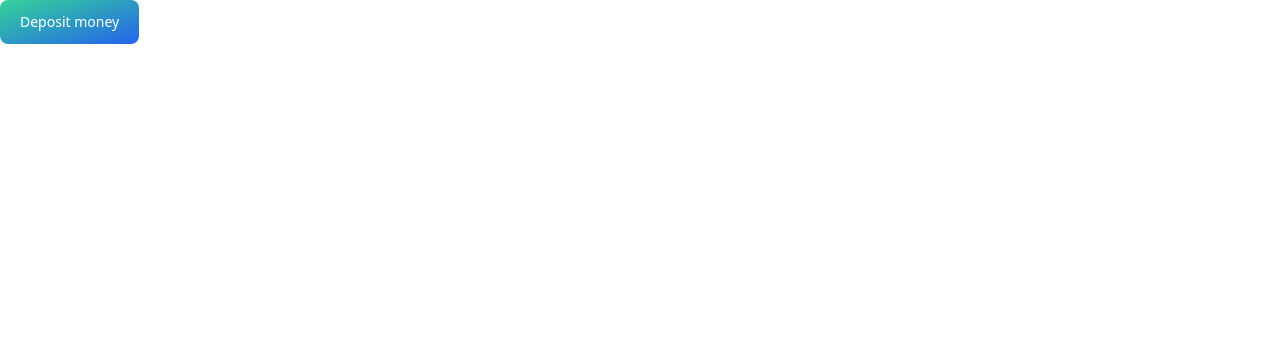
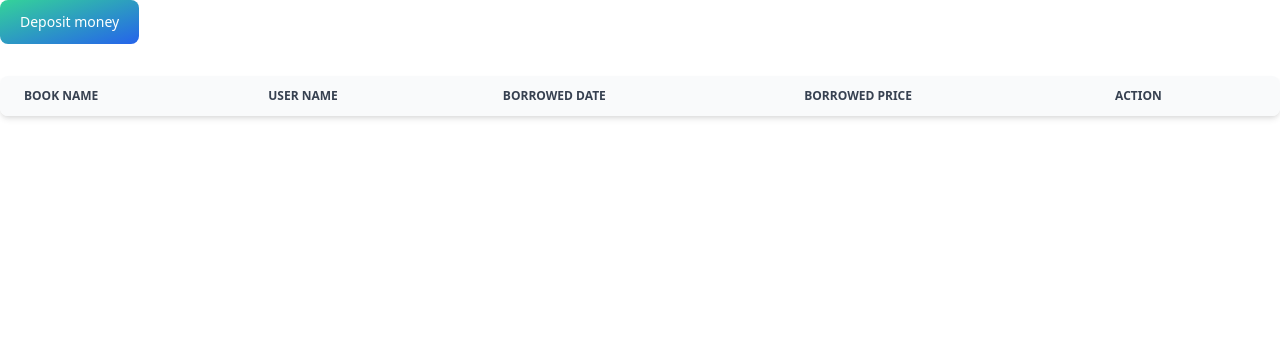
Before and after one commit to H-M-Nizum/library_management, a Django app: page /users/profile/ in a window 1280 px wide. Shown: the part 78-420 px from the top of the page. Run offline with Django 5.2, Linux system fonts and the light colour scheme; a user stored in the database is signed in; data comes from the database, SQL or seed files in the repository; lists and menus that the app fills with data are empty.

Commit message:
profile, see all book , details and return book

```diff
--- a/library_user/admin.py
+++ b/library_user/admin.py
@@ -2,5 +2,5 @@ from django.contrib import admin
 from . import models
 # Register your models here.
 admin.site.register(models.UserAccountModel)
-admin.site.register(models.BorrowedBook)
+admin.site.register(models.BorrowedBookModel)
 admin.site.register(models.Comment)
--- a/library_user/models.py
+++ b/library_user/models.py
@@ -11,8 +11,8 @@ class UserAccountModel(models.Model):
     def __str__(self):
         return str(self.account_no)
 
-class BorrowedBook(models.Model):
-    user = models.ForeignKey(UserAccountModel, on_delete=models.CASCADE)
+class BorrowedBookModel(models.Model):
+    user = models.ForeignKey(User, on_delete=models.CASCADE)
     book = models.ForeignKey(BookModel, on_delete=models.CASCADE)
     borrowed_date = models.DateTimeField(auto_now_add=True)
 
--- a/library_user/templates/profile.html
+++ b/library_user/templates/profile.html
@@ -13,6 +13,53 @@
 
 
 
+<div class="relative overflow-x-auto shadow-md sm:rounded-lg">
+    <table class="w-full text-sm text-left rtl:text-right text-gray-500 dark:text-gray-400">
+        <thead class="text-xs text-gray-700 uppercase bg-gray-50 dark:bg-gray-700 dark:text-gray-400">
+            <tr>
+                <th scope="col" class="px-6 py-3">
+                    Book name
+                </th>
+                <th scope="col" class="px-6 py-3">
+                    User name
+                </th>
+                <th scope="col" class="px-6 py-3">
+                    Borrowed Date
+                </th>
+                <th scope="col" class="px-6 py-3">
+                    Borrowed Price
+                </th>
+                <th scope="col" class="px-6 py-3">
+                    Action
+                </th>
+            </tr>
+        </thead>
+        <tbody>
+            {% for i in data %}
+            <tr class="bg-white border-b dark:bg-gray-800 dark:border-gray-700">
+                <th scope="row" class="px-6 py-4 font-medium text-gray-900 whitespace-nowrap dark:text-white">
+                    <a class="text-blue-600" href="{% url 'book_details' i.id %}">{{i.book}}</a>
+                </th>
+                <td class="px-6 py-4 font-medium text-gray-900 whitespace-nowrap dark:text-white">
+                    {{i.user}}
+                </td>
+                <td class="px-6 py-4 font-medium text-gray-900 whitespace-nowrap dark:text-white">
+                    {{i.borrowed_date}}
+                </td>
+                <td class="px-6 py-4 font-medium text-gray-900 whitespace-nowrap dark:text-white">
+                    {{i.book.borrowing_price}}
+                </td>
+                <td class="px-6 py-4 font-medium text-gray-900 whitespace-nowrap dark:text-white">
+                    <a href="{% url 'returnbook' i.id %}" class="font-medium text-blue-600 dark:text-blue-500 hover:underline">Return Book</a>
+                </td>
+            </tr>
+            {% endfor %}
+        </tbody>
+    </table>
+</div>
+
+
+
 
 
 
--- a/library_user/urls.py
+++ b/library_user/urls.py
@@ -5,12 +5,14 @@ urlpatterns = [
     path('register/',  views.UserRegistrationViews.as_view(), name='register'),
     path('login/',  views.Userloginviews.as_view(), name='login'),
     path('logout/',  views.userlogoutview.as_view(), name='logout'),
-    path('profile/',  views.profileview.as_view(), name='profile'),
+    path('profile/',  views.profileview, name='profile'),
     path('seeBook/',  views.seeBookview, name='seeBook'),
     path('category/<slug:category_slug>/', views.seeBookview, name='category_slug'),
     path('deposit/', views.deposit_money, name='deposit_money'),
 
     path('details/<int:pk>/', views.BookDetailsView.as_view(), name='book_details'),
 
-   path("borrow/<int:id>", views.BorrowedBook, name="borrow_book")
+    path("borrow/<int:id>", views.Borrowed_Book, name="borrow_book"),
+
+    path('return/<int:id>', views.Return_book, name='returnbook'),
 ]
--- a/library_user/views.py
+++ b/library_user/views.py
@@ -1,4 +1,4 @@
-from django.shortcuts import render, redirect
+from django.shortcuts import render, redirect, get_object_or_404
 from django.views.generic import FormView, DetailView
 from .forms import RegisterForm
 from django.contrib.auth import login, logout, authenticate, update_session_auth_hash
@@ -10,6 +10,7 @@ from .forms import DepositForm, CommentForm
 from django.views.generic import TemplateView
 # Create your views here.
 from django.urls import reverse
+from django.contrib.auth.models import User
 
 class UserRegistrationViews(FormView):
     template_name = 'user_regostration.html'
@@ -50,11 +51,18 @@ def deposit_money(request):
 
 
 from library.models import BookModel, Category
+from .models import BorrowedBookModel
 
 # Create your views here.
 
-class profileview(TemplateView):
+class profileview1(TemplateView):
     template_name = 'profile.html'
+
+def profileview(request):
+    data = BorrowedBookModel.objects.filter(user=request.user)
+    print(data)
+    print(request.user)
+    return render(request, 'profile.html', {'data':data})
 
 def seeBookview(request, category_slug = None):
     data = BookModel.objects.all()
@@ -74,14 +82,58 @@ class BookDetailsView(DetailView):
     template_name = 'Book_details.html'
 
 
-def BorrowedBook(request, id):
-    book = BookModel.objects.get(pk=id)
+# def Borrowed_Book1(request, id):
+#     book = BookModel.objects.get(pk=id)
+
+#     user_balance = int(request.user.account.balance)
+#     borrowing_price = int(book.borrowing_price)
+#     if user_balance >= borrowing_price:
+#         print('borrowed book')
+#         print(request.user)
+#         print(book)
+#         # BorrowedBook.objects.create(user=request.user, book=book)
+
+#     else:
+#         print('your amount is low, can not borrowed this book')
+
+#     return redirect(reverse("book_details", args=[book.id]))
+
+
+
+
+def Borrowed_Book(request, id):
+    book = get_object_or_404(BookModel, pk=id)
+
     user_balance = int(request.user.account.balance)
     borrowing_price = int(book.borrowing_price)
+
     if user_balance >= borrowing_price:
-        print('borrowed book')
+        # # Create and save BorrowedBook instance
+        BorrowedBookModel.objects.create(user=request.user, book=book)
 
+
+        request.user.account.balance -= borrowing_price
+        request.user.account.save()
+
+        print(request.user.account.account_no)
+        print(request.user)
+
+        print(book)
     else:
-        print('your amount is low, can not borrowed this book')
+        print('Your amount is low, cannot borrow this book')
 
     return redirect(reverse("book_details", args=[book.id]))
+
+
+
+def Return_book(request, id):
+    record = BorrowedBookModel.objects.get(pk=id)
+    print(record.book.borrowing_price)
+
+
+    request.user.account.balance += int(record.book.borrowing_price)
+    request.user.account.save()
+
+
+    record.delete()
+    return redirect('profile')
```
Also changed, not shown: db.sqlite3, library_user/migrations/0003_delete_borrowedbook.py (added), library_user/migrations/0004_borrowedbookmodel.py (added), library_user/migrations/0005_delete_borrowedbookmodel.py (added), library_user/migrations/0006_borrowedbookmodel.py (added), library_user/migrations/0007_alter_borrowedbookmodel_user.py (added).
